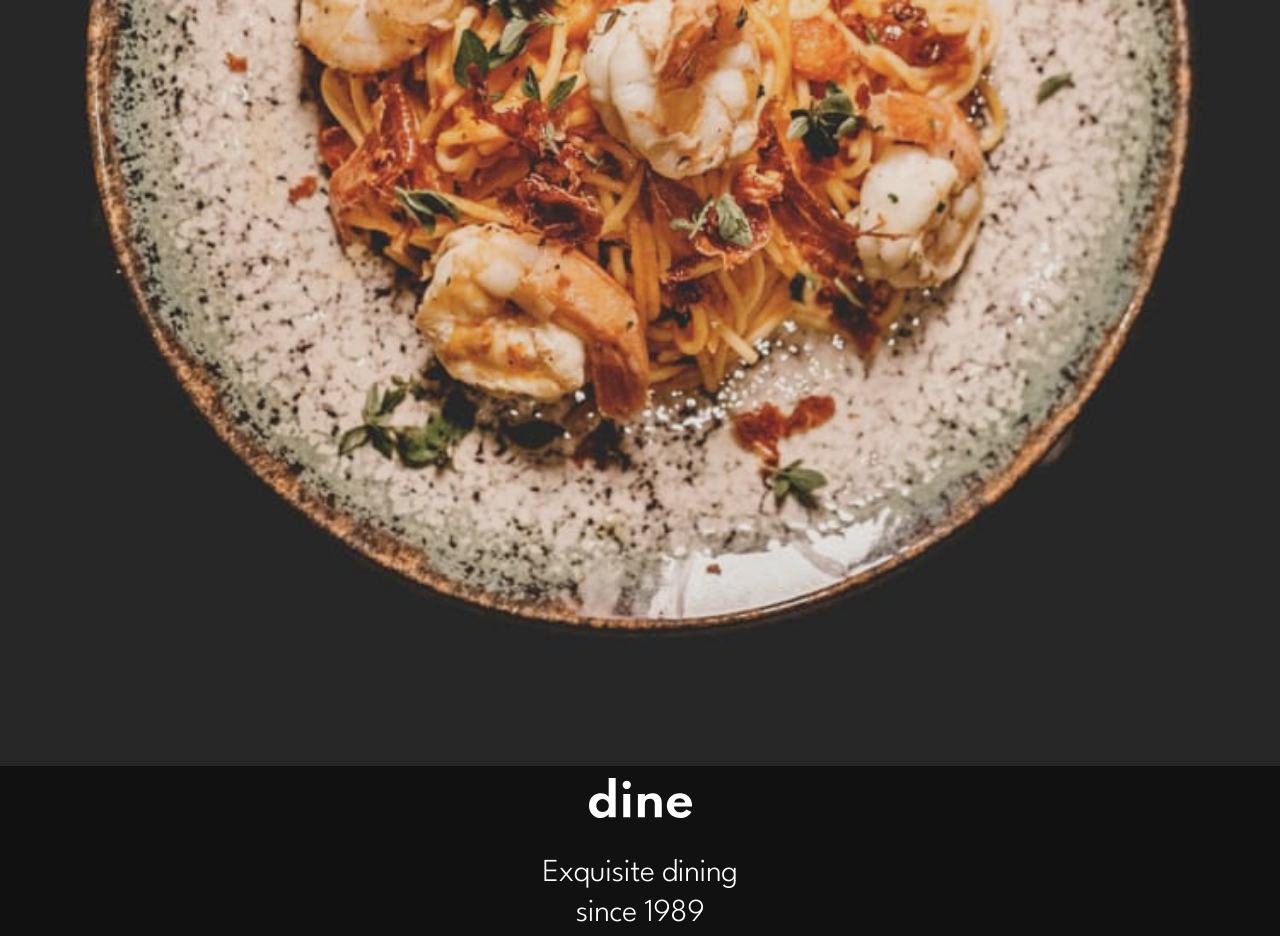
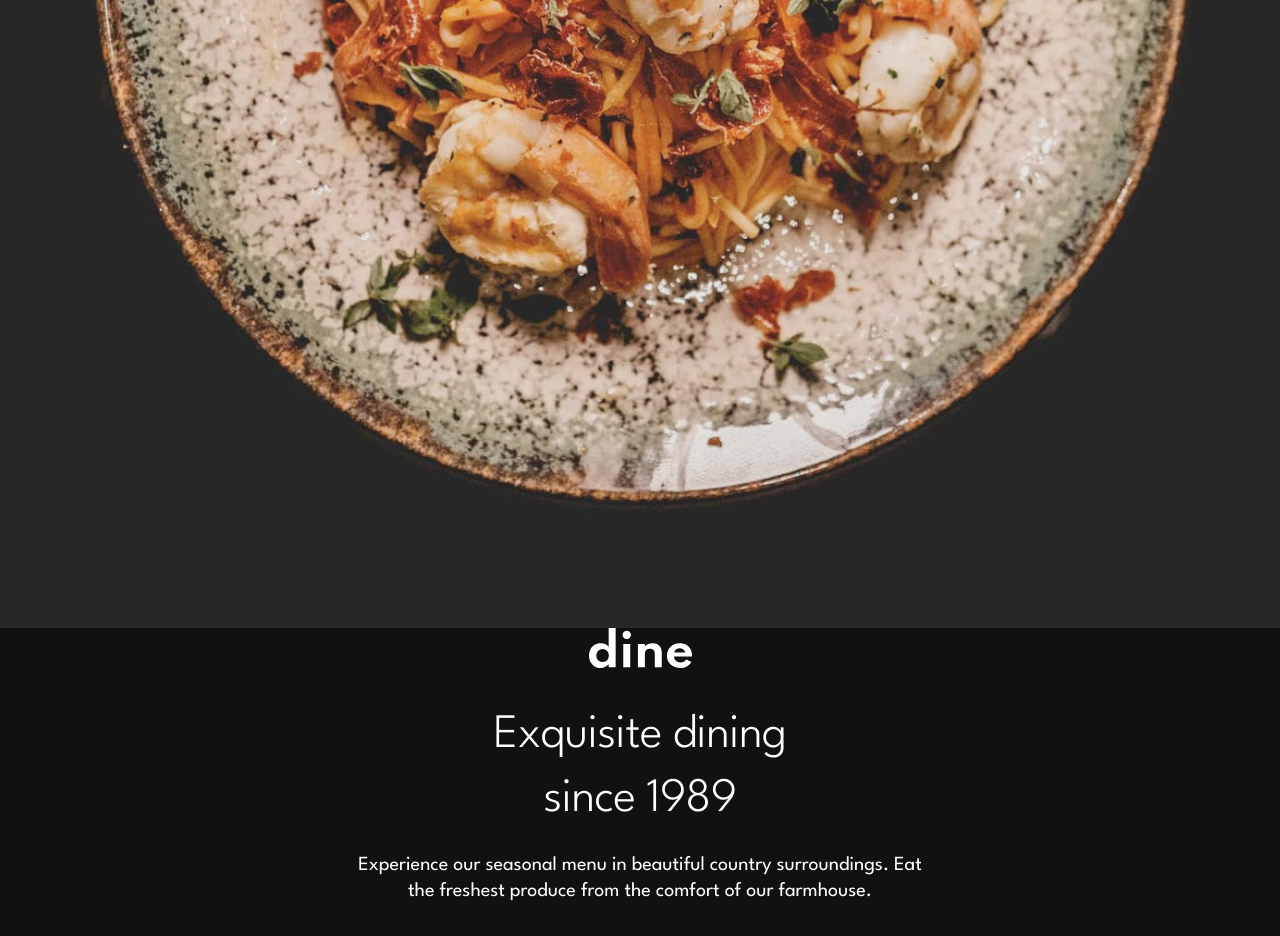
Before and after one commit to Rubendvb/dine-restaurant-website, a React (Vite) app: page / in a window 1280 px wide. Shown: the top 936 px of the page. Built offline with nearby package versions, Linux system fonts and the light colour scheme.

Commit message:
hero tablet

```diff
--- a/src/components/HeroHome/HeroHome.scss
+++ b/src/components/HeroHome/HeroHome.scss
@@ -23,6 +23,11 @@
     padding-top: 12px;
     height: -webkit-fill-available;
 
+    @media screen and (min-width: 768px) {
+      top: 38%;
+      padding-top: 0;
+    }
+
     svg {
       margin-bottom: 36px;
     }
@@ -36,6 +41,14 @@
       text-wrap: wrap;
       line-height: 40px;
       width: 200px;
+
+      @media screen and (min-width: 768px) {
+        font-size: 4.8rem;
+        width: 390px;
+        line-height: 64px;
+        letter-spacing: -0.6px;
+        margin-bottom: 20px;
+      }
     }
 
     &__p {
@@ -44,7 +57,12 @@
       line-height: 26px;
       text-align: center;
       font-weight: 400;
-      margin-bottom: 53px;
+      margin-bottom: 52px;
+
+      @media screen and (min-width: 768px) {
+        font-size: 2rem;
+        width: 573px;
+      }
     }
   }
 }
--- a/src/components/HeroHome/index.tsx
+++ b/src/components/HeroHome/index.tsx
@@ -6,11 +6,20 @@ import './HeroHome.scss'
 export function HeroHome() {
   return (
     <header className="hero">
-      <img
-        className="hero__img"
-        src="/images/homepage/hero-bg-mobile@2x.jpg"
-        alt="hero-bg-mobile"
-      />
+      <picture className="hero__img">
+        <source
+          media="(min-width: 1440px)"
+          srcSet="../../../public/images/homepage/hero-bg-desktop@2x.jpg"
+        />
+        <source
+          media="(min-width: 768px)"
+          srcSet="../../../public/images/homepage/hero-bg-tablet@2x.jpg"
+        />
+        <img
+          src="/images/homepage/hero-bg-mobile@2x.jpg"
+          alt="hero-bg-mobile"
+        />
+      </picture>
 
       <div className="hero__content">
         <Logo />
```
